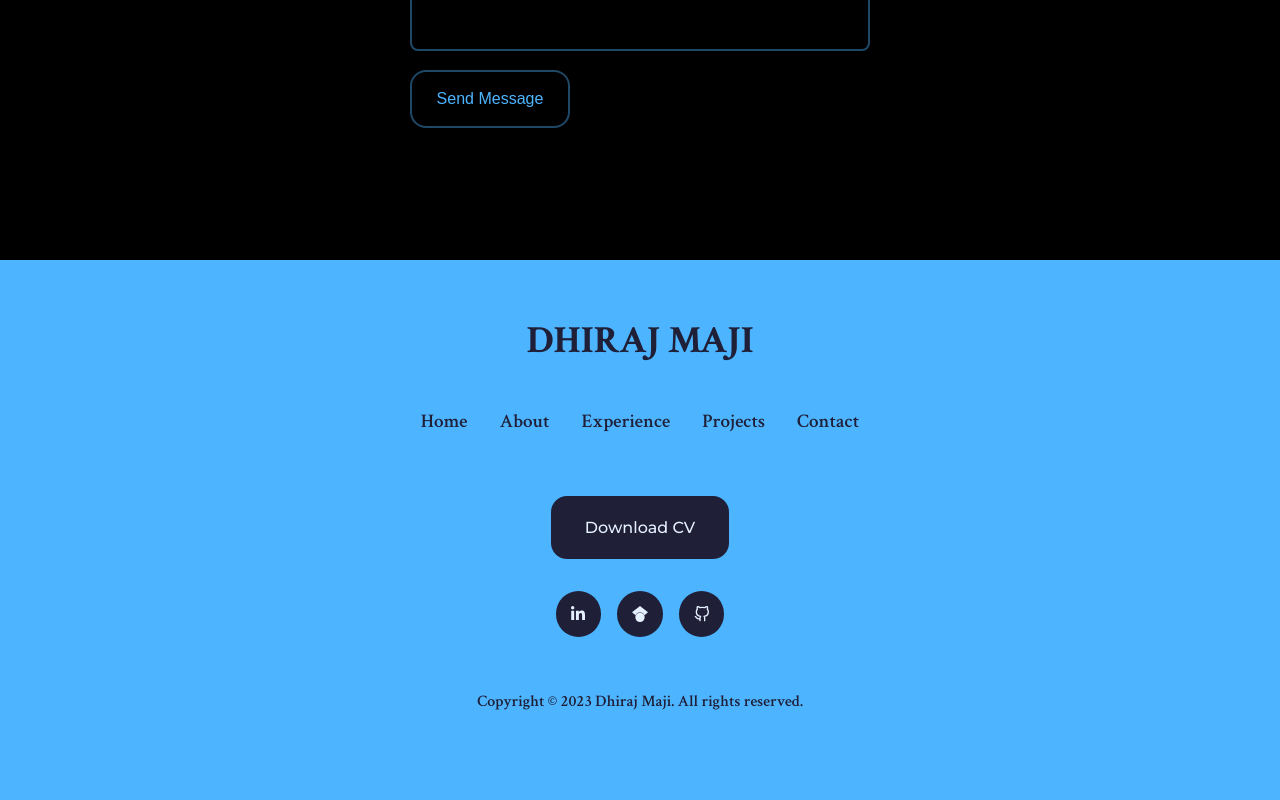
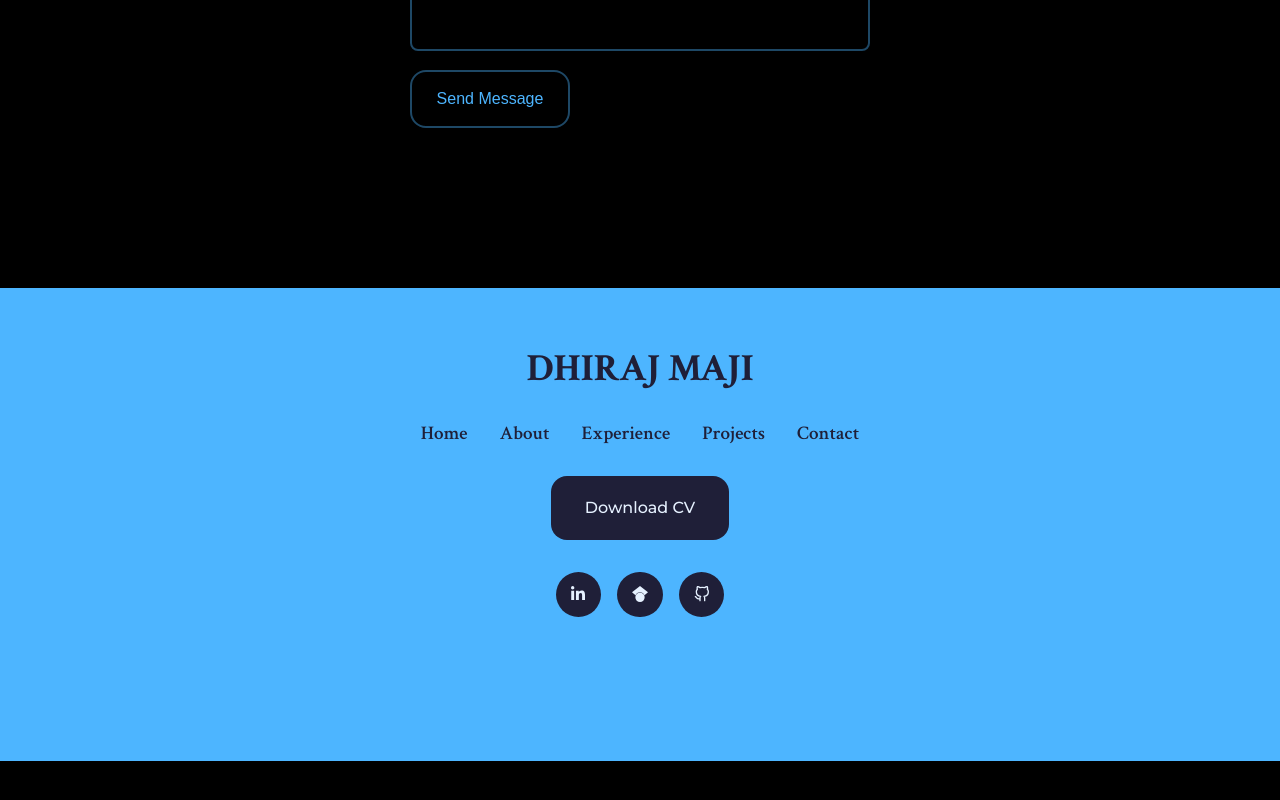
Before and after one commit to dhirajmaji7/dhirajmaji7.github.io, a React (Create React App) app: page / in a window 1280 px wide. Shown: the part 8081-8881 px from the top of the page. After the commit the page ends 8842 px from the top, so only its background shows below. Built offline with nearby package versions, Linux system fonts and the light colour scheme.

Commit message:
footer complete

```diff
--- a/src/components/contact/contact.css
+++ b/src/components/contact/contact.css
@@ -1,5 +1,5 @@
 #contact {
-    /* min-height: auto; */
+    min-height: auto;
     height: auto;
 }
 
@@ -50,6 +50,7 @@ input, textarea {
     position: relative;
     background-color: transparent;
     transition: all 0.3s ease-in-out;
+    cursor: pointer;
 }
 
 .form__button button::before {
--- a/src/components/footer/Footer.jsx
+++ b/src/components/footer/Footer.jsx
@@ -28,10 +28,6 @@ const Footer = () => {
         <a href='https://scholar.google.com/citations?user=mw1AFqwAAAAJ&hl=en' target='__blank'><SiGooglescholar/></a>
         <a href='https://github.com/dhirajmaji7' target='__blank'><FiGithub/></a>
       </div>
-
-      <div className="footer__copyright">
-        <small>Copyright &copy; 2023 Dhiraj Maji. All rights reserved.</small>
-      </div>
     </footer>
   )
 }
--- a/src/components/footer/footer.css
+++ b/src/components/footer/footer.css
@@ -3,7 +3,7 @@ footer {
     padding: 3rem 0;
     text-align: center;
     font-size: 0.9rem;
-    margin-top: 7rem;
+    margin-top: 10rem;
 }
 
 footer a {
@@ -15,7 +15,7 @@ footer a {
     font-family: 'Crimson Text', serif;
     font-size: 2.4rem;
     font-weight: 700;
-    margin-bottom: 2rem;
+    margin-bottom: 1rem;
     display: inline-block;
 }
 
@@ -27,11 +27,12 @@ footer a {
     flex-wrap: wrap;
     justify-content: center;
     gap: 2rem;
-    margin: 0 auto 3rem;
+    margin: 0 auto 1rem;
 }
 
 .footer__links li {
     transition: all 0.4s ease-in-out;
+    list-style-type: none;
 }
 
 .footer__links li:hover {
@@ -66,7 +67,7 @@ footer a {
     display: flex;
     justify-content: center;
     gap: 1rem;
-    margin-bottom: 3rem;
+    margin-bottom: 6rem;
 }
 
 .footer__socials a {
@@ -86,14 +87,6 @@ footer a {
     border-color: var(--color-bg);
 }
 
-.footer__copyright {
-    font-family: 'Crimson Text', serif;
-    font-size: 1.2rem;
-    font-weight: 600;
-    margin-bottom: 6rem;
-    color: var(--color-bg);
-}
-
 /* =============== MEDIA QUERIES (SMALL DEVICES like Phones) ============== */
 @media screen and (max-width: 600px) {
     .footer__links {
```
